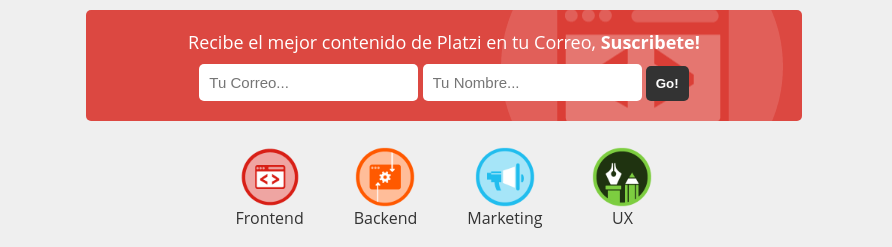
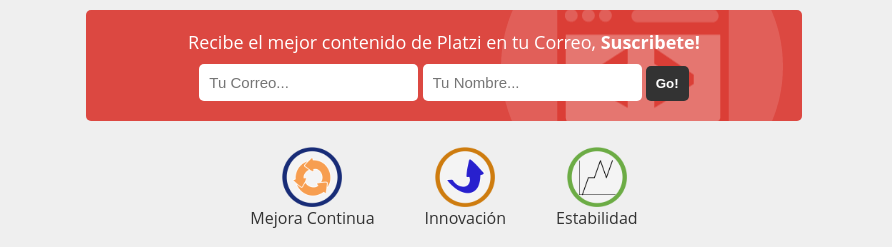
Before and after one commit to Mudanai/mudanai.github.io, a plain HTML site: page index.html in a window 1280 px wide. Shown: the top 247 px of the page, 388-1280 px from the left. Drawn offline with Linux system fonts and the light colour scheme; a script that the page names is missing.

Commit message:
Cambios en el homepage para relflejar el nuevo arte de categorías

```diff
--- a/index.html
+++ b/index.html
@@ -61,10 +61,9 @@
             <div class="container">
                 <div class="nav" id="nav">
                     <ul>
-                        <li><img src="images/frontend.png" alt="Frontend" width="60" height="60"><span>Frontend</span></li>
-                        <li><img src="images/backend.png" alt="Backend" width="60" height="60"><span>Backend</span></li>
-                        <li><img src="images/marketing.png" alt="Marketing" width="60" height="60"><span>Marketing</span></li>
-                        <li><img src="images/product.png" alt="Diseño de productos" width="60" height="60"><span>UX</span></li>
+                        <li><img src="images/mejoracontinua.png" alt="Mejora Contínua" width="60" height="60"><span>Mejora Continua</span></li>
+                        <li><img src="images/innovacion.png" alt="Innovación" width="60" height="60"><span>Innovación</span></li>
+                        <li><img src="images/estabilidad.png" alt="Estabilidad" width="60" height="60"><span>Estabilidad</span></li>
                     </ul>
                     <form action="#" class="nav-form">
                         <input class="newsletter-input" type="text" placeholder="Buscar...">
```
